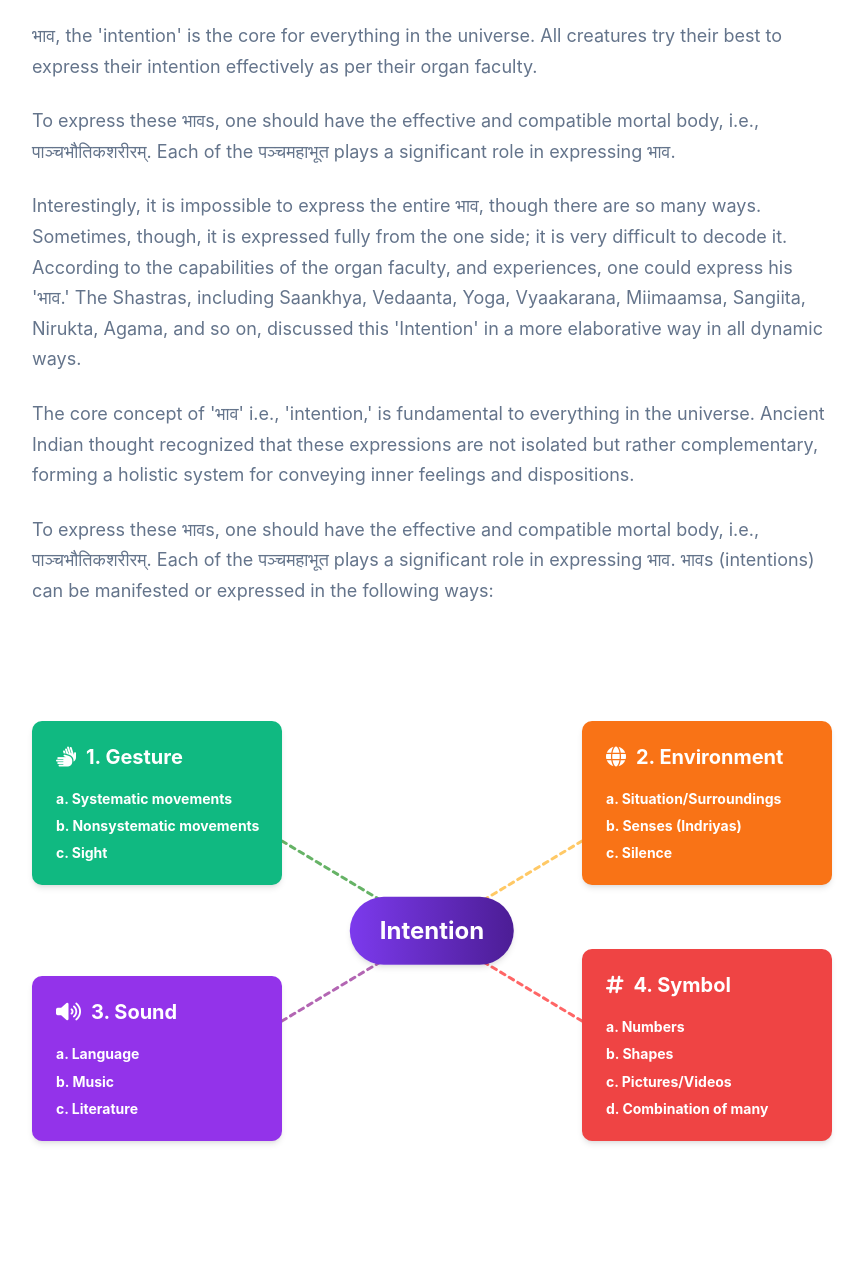
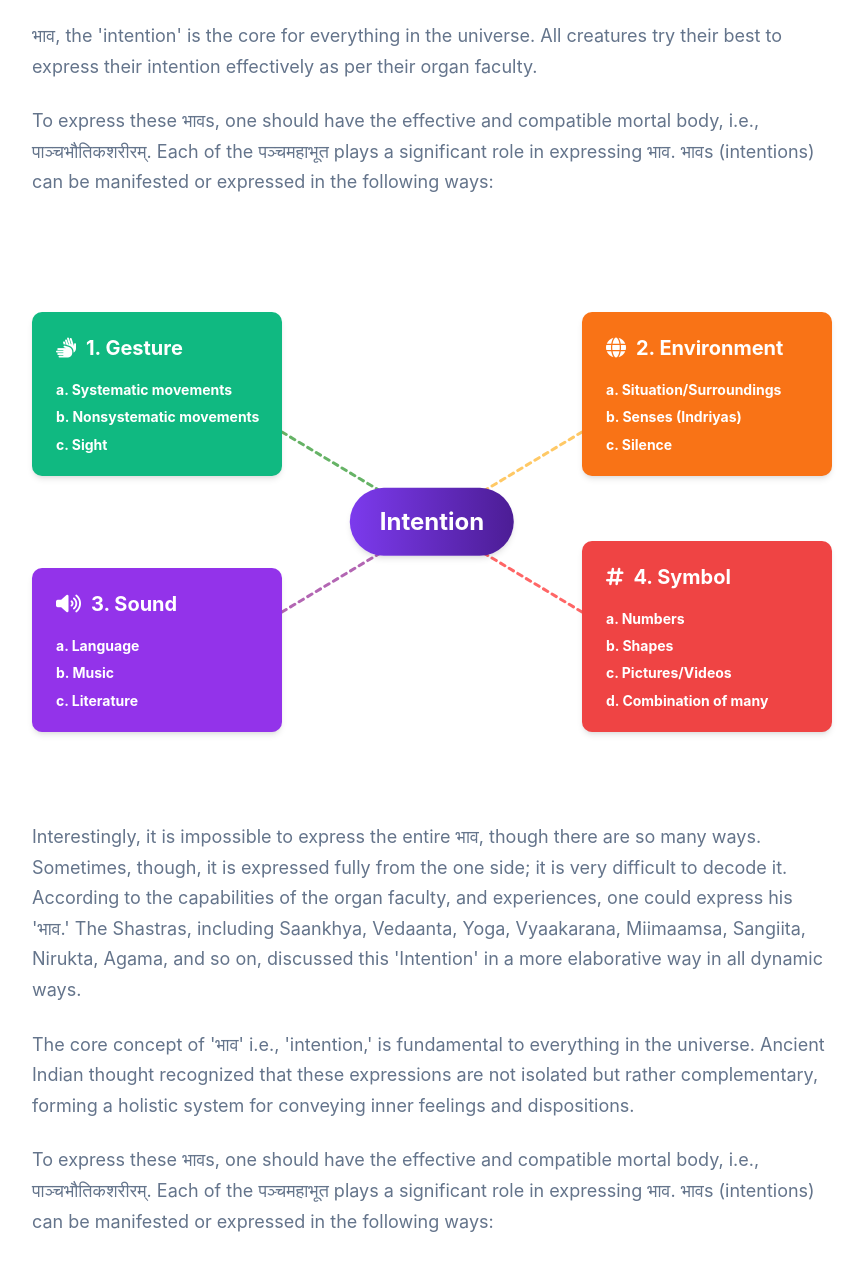
Before and after one commit to Shravan2544/bhaavajaalam.github.io, a plain HTML site: page index.html in a window 1280 px wide. Shown: the part 1551-2820 px from the top of the page, without its empty margins (208-1071 px from the left). Drawn offline with Linux system fonts and the light colour scheme.

Commit message:
index.html

```diff
--- a/index.html
+++ b/index.html
@@ -42,12 +42,15 @@
             <p>Several Shastras go into deeper observations about the term "भाव" and its meanings as well. At times, they are actually interconnected.</p>
             <p>When you observe this world, you would come to one conclusion: this world is nothing but "a group of species/existence/intention/state/elements".</p>
             <p>भाव, the 'intention' is the core for everything in the universe. All creatures try their best to express their intention effectively as per their organ faculty.</p>
-            <p>To express these भावs, one should have the effective and compatible mortal body, i.e., पाञ्चभौतिकशरीरम्. Each of the पञ्चमहाभूत plays a significant role in expressing भाव.</p>
+            <p>To express these भावs, one should have the effective and compatible mortal body, i.e., पाञ्चभौतिकशरीरम्. Each of the पञ्चमहाभूत plays a significant role in expressing भाव. भावs (intentions) can be manifested or expressed in the following ways:</p>
+
+        </div>
+        <div id="gist"></div>
+        <div class="about-content">
             <p>Interestingly, it is impossible to express the entire भाव, though there are so many ways. Sometimes, though, it is expressed fully from the one side; it is very difficult to decode it. According to the capabilities of the organ faculty, and experiences, one could express his 'भाव.' The Shastras, including Saankhya, Vedaanta, Yoga, Vyaakarana, Miimaamsa, Sangiita, Nirukta, Agama, and so on, discussed this 'Intention' in a more elaborative way in all dynamic ways.</p>
             <p>The core concept of 'भाव' i.e., 'intention,' is fundamental to everything in the universe. Ancient Indian thought recognized that these expressions are not isolated but rather complementary, forming a holistic system for conveying inner feelings and dispositions.</p>
             <p>To express these भावs, one should have the effective and compatible mortal body, i.e., पाञ्चभौतिकशरीरम्. Each of the पञ्चमहाभूत plays a significant role in expressing भाव. भावs (intentions) can be manifested or expressed in the following ways:</p>
         </div>
-        <div id="gist"></div>
     </section>
 
 
```
